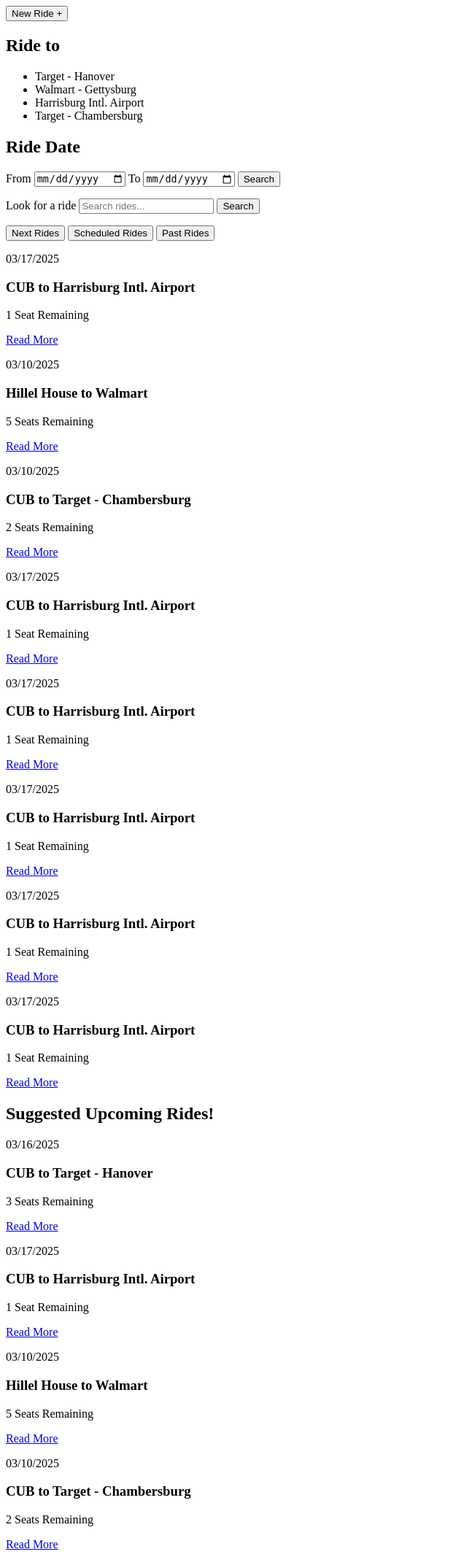
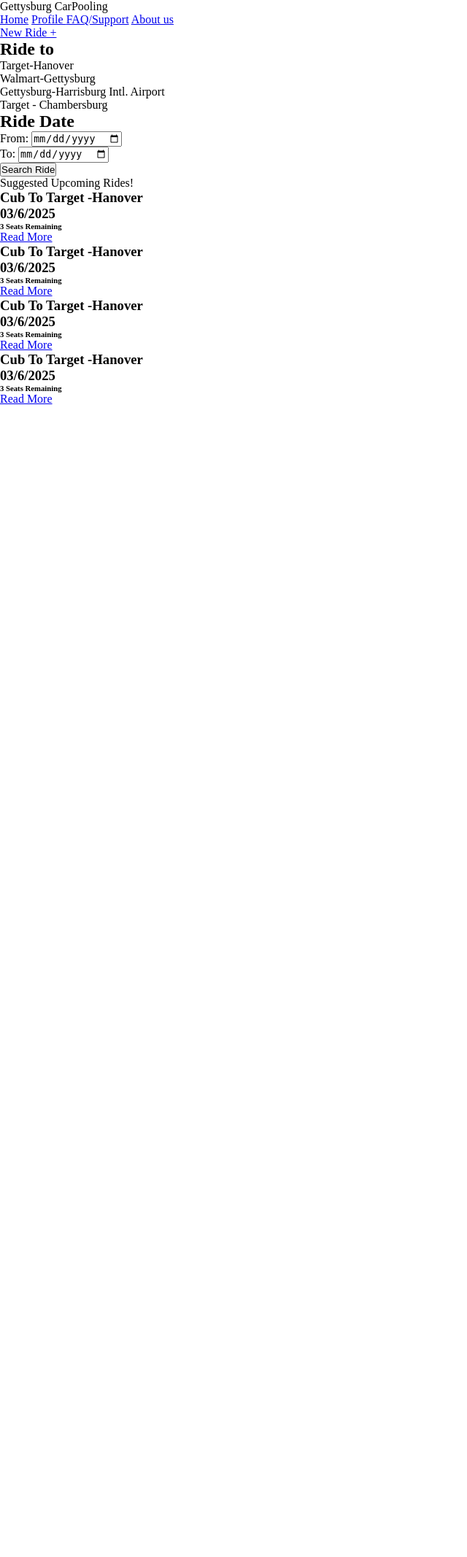
Before and after one commit to linhphan03/Car-Pooling-On-Campus, a PHP site: page /dashboard.php in a window 1280 px wide. Shown: the whole page at 73% size, without its empty margins (0-640 px from the left). After the commit the page ends 554 px from the top, so only its background shows below. Run offline with PHP 8.4, Linux system fonts and the light colour scheme; a stand-in replaces the project's code that opens the database connection.

Commit message:
Added Rides.php to fetch rides by date

```diff
--- a/dashboard.php
+++ b/dashboard.php
@@ -1,145 +1,107 @@
+<input?php ?>
+    <!DOCTYPE html>
+    <html lang="en">
 
-  <!-- Main container split into two side-by-side columns -->
-  <div class="main-content">
+    <head>
+        <meta charset="UTF-8">
+        <meta name="viewport" content="width=device-width, initial-scale=1.0">
+        <title>Dashboard</title>
+        <link rel="stylesheet" href="dashboard.css" />
+    </head>
 
-    <!-- LEFT SIDE: New Ride, Ride To List, and Ride Date Form -->
-    <div class="left-side">
-
-      <!-- New Ride Button (unchanged) -->
-      <div class="new-ride">
-        <button class="new-ride-btn">New Ride +</button>
+    <body>
+        <nav class="nav">
+            <div class="logo">Gettysburg CarPooling</div>
+            <div class="navButton">
+                <a href="#">Home</a>
+                <a href="#">Profile</abs>
+                    <a href="#">FAQ/Support</a>
+                    <a href="#">About us</a>
             </div>
 
-      <!-- Ride To List -->
-      <div class="ride-to-section">
+
+
+        </nav>
+        <div class="mainContainer">
+            <div class="container">
+                <div class="rideRequest">
+                    <div class="newRide">
+                        <a href="#">New Ride +</a>
+                        <div class="rideTo">
+                            <div></div>
                             <h2>Ride to</h2>
-        <ul class="ride-to-list">
-          <li>Target - Hanover</li>
-          <li>Walmart - Gettysburg</li>
-          <li>Harrisburg Intl. Airport</li>
+                            <!-- This is where the data would be fetched from DB using PHP -->
+                            <ol>
+                                <li>Target-Hanover</li>
+                                <li>Walmart-Gettysburg</li>
+                                <li>Gettysburg-Harrisburg Intl. Airport</li>
                                 <li>Target - Chambersburg</li>
-        </ul>
+                            </ol>
                         </div>
-
-      <!-- Ride Date Filter wrapped in a form -->
-      <div class="ride-date-filter">
+                    </div>
+                    <div class="rideDate">
                         <h2>Ride Date</h2>
-        <!-- Action and method attributes may be adjusted as needed -->
-        <form class="date-inputs" action="#" method="POST">
-          <label for="from-date">From</label>
-          <input type="date" id="from-date" name="from-date" />
-          <label for="to-date">To</label>
-          <input type="date" id="to-date" name="to-date" />
-          <!-- Submit button styled similarly to "New Ride" -->
-          <input type="submit" value="Search" class="date-search-btn" />
+                        <form class="formDate" action="rides.php" method="GET">
+                            <div class="fromDate">
+                                <label>From:</label>
+                                <input type="date" name="fromDate" required />
+                            </div>
+                            <div class="toDate">
+                                <label>To: </label>
+                                <input type="date" name="toDate" required />
+                            </div>
+                            <input class="submitButton" type="submit" value="Search Ride" />
                         </form>
                     </div>
                 </div>
+                <div class="suggestBox">
+                    <div class="sgButn"> Suggested Upcoming Rides!</div>
+                    <div class="sugBox1">
+                        <div class="sgcard">
+                            <h3>Cub To Target -Hanover</h3>
+                            <h3>03/6/2025</h3>
 
-    <!-- RIGHT SIDE: Search Bar, Tabs & Ride Cards, Suggested Rides -->
-    <div class="right-side">
+                            <h6>3 Seats Remaining</h6>
+                            <a href="#">Read More</a>
+                        </div>
+                        <div class="sgcard">
+                            <h3>Cub To Target -Hanover</h3>
+                                                      <h3>03/6/2025</h3>
 
-      <!-- Search Bar wrapped in a form -->
-      <div class="search-container">
-        <!-- Adjust action and method as needed -->
-        <form action="#" method="POST">
-          <label for="ride-search">Look for a ride</label>
-          <input type="text" id="ride-search" name="ride" placeholder="Search rides..." />
-          <button type="submit" class="search-btn">Search</button>
-        </form>
+                            <h6>3 Seats Remaining</h6>
+                            <a href="#">Read More</a>
                         </div>
+                        <div class="sgcard">
+                            <h3>Cub To Target -Hanover</h3>
+                            <h3>03/6/2025</h3>
 
-      <!-- Ride Tabs and Ride Cards for Next/Scheduled/Past Rides -->
-      <div class="ride-tabs-content">
-        <div class="rides-tabs">
-          <button class="tab-button active">Next Rides</button>
-          <button class="tab-button">Scheduled Rides</button>
-          <button class="tab-button">Past Rides</button>
+                            <h6>3 Seats Remaining</h6>
+                            <a href="#">Read More</a>
                         </div>
-        <!-- Ride Cards Container for the selected tab (sample content) -->
-        <div class="ride-cards-container">
-          <article class="ride-card">
-            <p class="ride-date">03/17/2025</p>
-            <h3>CUB to Harrisburg Intl. Airport</h3>
-            <p>1 Seat Remaining</p>
-            <a href="#" class="read-more-link">Read More</a>
-          </article>
-          <article class="ride-card">
-            <p class="ride-date">03/10/2025</p>
-            <h3>Hillel House to Walmart</h3>
-            <p>5 Seats Remaining</p>
-            <a href="#" class="read-more-link">Read More</a>
-          </article>
-          <article class="ride-card">
-            <p class="ride-date">03/10/2025</p>
-            <h3>CUB to Target - Chambersburg</h3>
-            <p>2 Seats Remaining</p>
-            <a href="#" class="read-more-link">Read More</a>
-          </article>
-          <article class="ride-card">
-            <p class="ride-date">03/17/2025</p>
-            <h3>CUB to Harrisburg Intl. Airport</h3>
-            <p>1 Seat Remaining</p>
-            <a href="#" class="read-more-link">Read More</a>
-          </article>
-          <article class="ride-card">
-            <p class="ride-date">03/17/2025</p>
-            <h3>CUB to Harrisburg Intl. Airport</h3>
-            <p>1 Seat Remaining</p>
-            <a href="#" class="read-more-link">Read More</a>
-          </article>
-          <article class="ride-card">
-            <p class="ride-date">03/17/2025</p>
-            <h3>CUB to Harrisburg Intl. Airport</h3>
-            <p>1 Seat Remaining</p>
-            <a href="#" class="read-more-link">Read More</a>
-          </article>
-          <article class="ride-card">
-            <p class="ride-date">03/17/2025</p>
-            <h3>CUB to Harrisburg Intl. Airport</h3>
-            <p>1 Seat Remaining</p>
-            <a href="#" class="read-more-link">Read More</a>
-          </article>
-          <article class="ride-card">
-            <p class="ride-date">03/17/2025</p>
-            <h3>CUB to Harrisburg Intl. Airport</h3>
-            <p>1 Seat Remaining</p>
-            <a href="#" class="read-more-link">Read More</a>
-          </article>
+                        <div class="sgcard">
+                            <h3>Cub To Target -Hanover</h3>
+                            <h3>03/6/2025</h3>
+
+                            <h6>3 Seats Remaining</h6>
+                            <a href="#">Read More</a>
+                        </div>
 
                     </div>
                 </div>
 
-      <!-- Suggested Upcoming Rides Section -->
-      <div class="suggested-rides">
-        <h2>Suggested Upcoming Rides!</h2>
-        <div class="ride-cards-container">
-          <article class="ride-card">
-            <p class="ride-date">03/16/2025</p>
-            <h3>CUB to Target - Hanover</h3>
-            <p>3 Seats Remaining</p>
-            <a href="#" class="read-more-link">Read More</a>
-          </article>
-          <article class="ride-card">
-            <p class="ride-date">03/17/2025</p>
-            <h3>CUB to Harrisburg Intl. Airport</h3>
-            <p>1 Seat Remaining</p>
-            <a href="#" class="read-more-link">Read More</a>
-          </article>
-          <article class="ride-card">
-            <p class="ride-date">03/10/2025</p>
-            <h3>Hillel House to Walmart</h3>
-            <p>5 Seats Remaining</p>
-            <a href="#" class="read-more-link">Read More</a>
-          </article>
-          <article class="ride-card">
-            <p class="ride-date">03/10/2025</p>
-            <h3>CUB to Target - Chambersburg</h3>
-            <p>2 Seats Remaining</p>
-            <a href="#" class="read-more-link">Read More</a>
-          </article>
-        </div>
             </div>
         </div>
 
-  </div> <!-- End of main-content -->
+
+
+
+    </body>
+
+    </html>
+
+
+
+
+    <?php
+
+    ?>
```
Also changed, not shown: rides.css (added, +29 -0 lines), rides.php (added, +58 -0 lines). Lines whose indentation alone changed are shown as unchanged.
